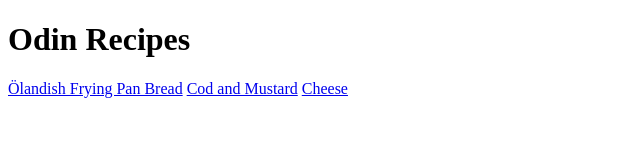
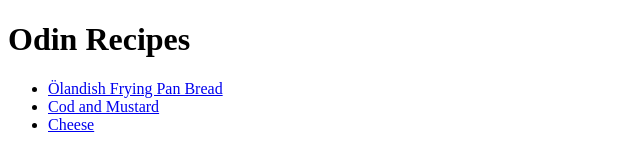
Before and after one commit to jaffacakes83/odin-recipes, a plain HTML site: page index.html in a window 1280 px wide. Shown: the whole page, without its empty margins (0-640 px from the left). Drawn offline with Linux system fonts and the light colour scheme.

Commit message:
Edited html text

```diff
--- a/index.html
+++ b/index.html
@@ -8,8 +8,10 @@
 </head>
 <body>
     <h1>Odin Recipes</h1>
-    <a href="recipes/bread.html">Ölandish Frying Pan Bread</a>
-    <a href="recipes/cod.html">Cod and Mustard</a>
-    <a href="recipes/cheese.html">Cheese</a>
+    <ul>
+        <li><a href="recipes/bread.html">Ölandish Frying Pan Bread</a></li>
+        <li><a href="recipes/cod.html">Cod and Mustard</a></li>
+        <li><a href="recipes/cheese.html">Cheese</a></li>
+    </ul>
 </body>
 </html>
```
Also changed, not shown: recipes/cheese.html (+5 -3 lines).
